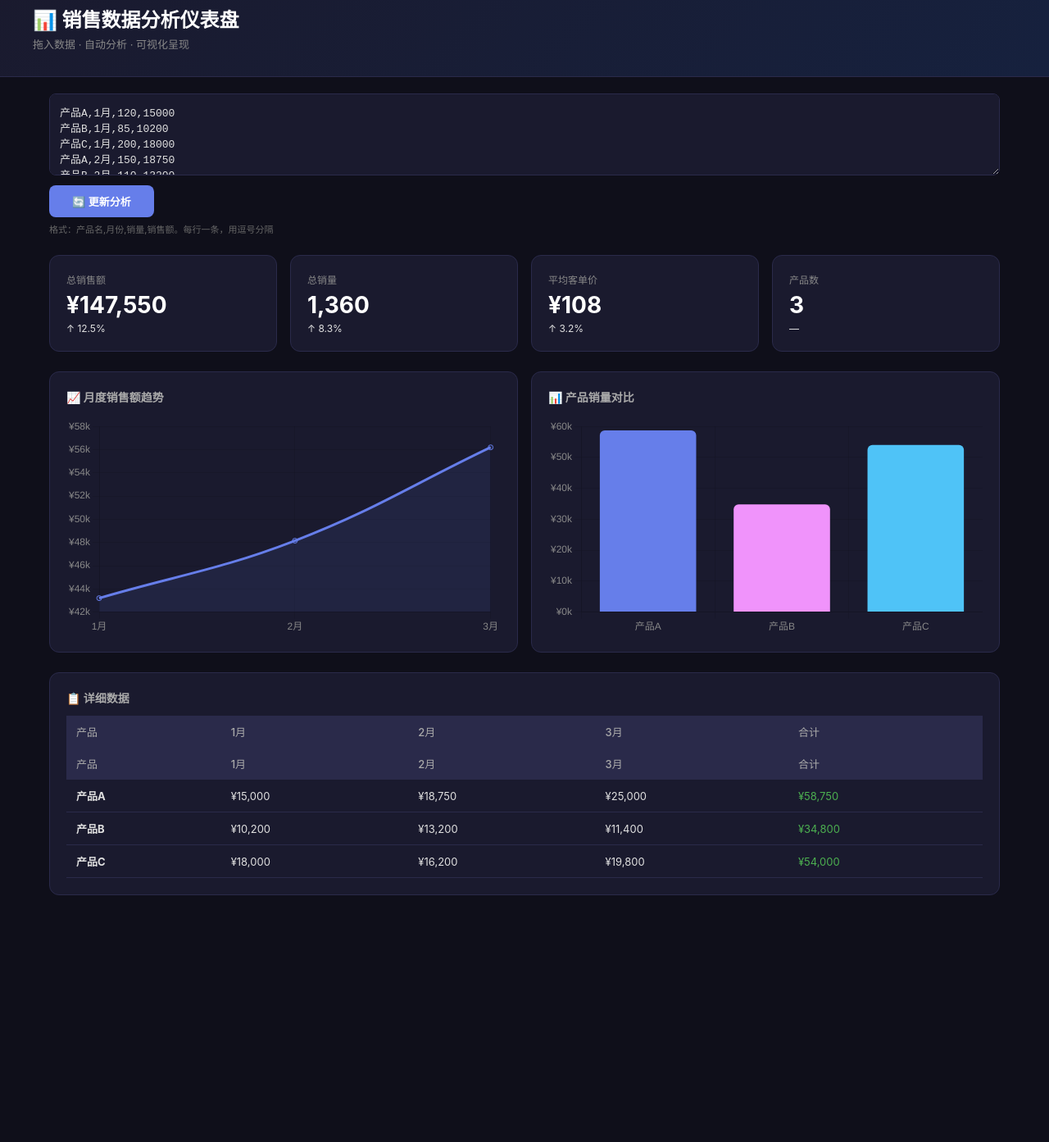
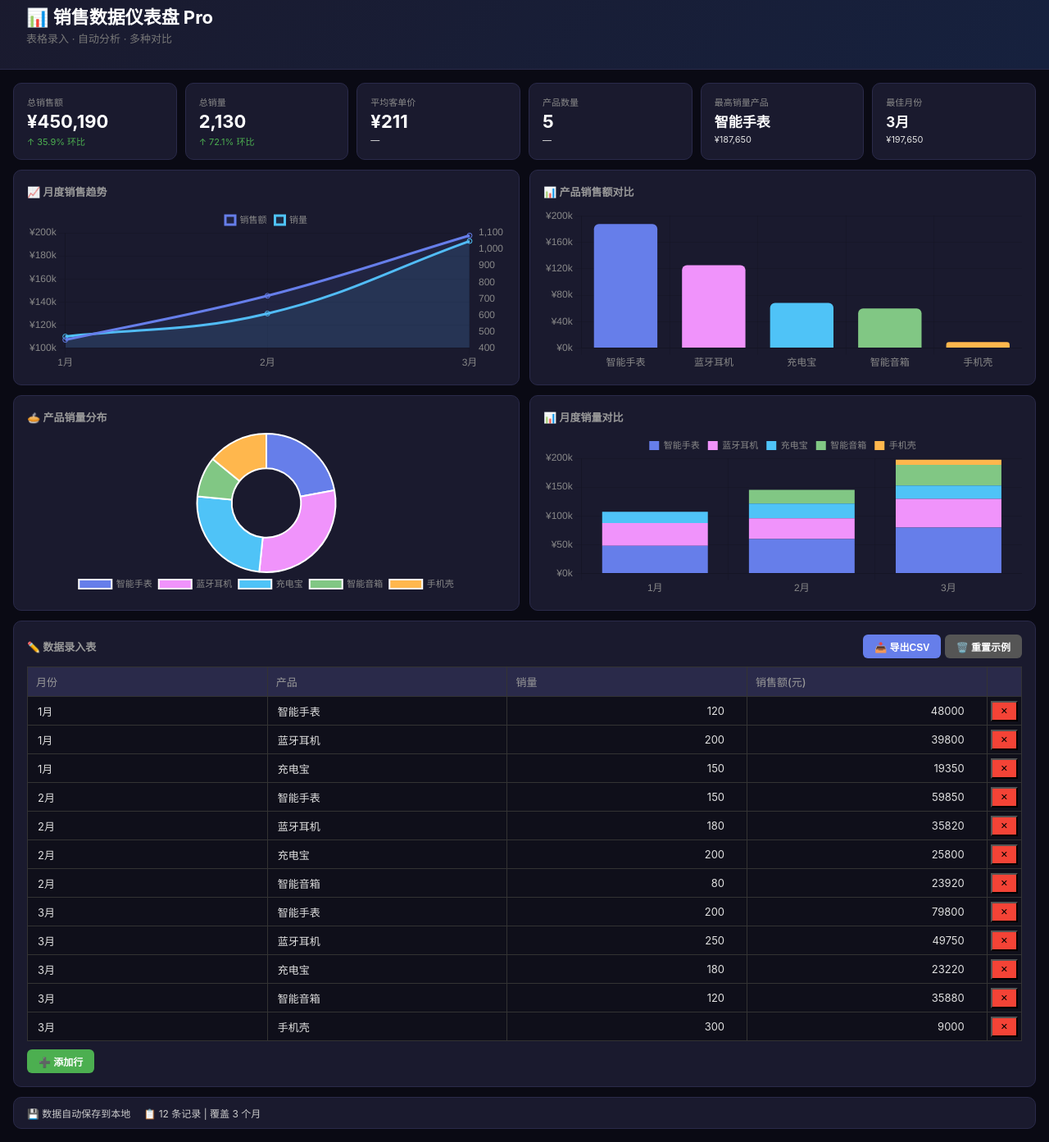
Before and after one commit to zackh119/ai-content-tools, a website: page tools/sales_dashboard.html in a window 1280 px wide. Shown: the part 25-1418 px from the top of the page at 82% size. Before the commit the page ends 1161 px from the top, so only its background shows below. Drawn offline with nearby package versions, Linux system fonts and the light colour scheme.

Commit message:
更新: 销售仪表盘Pro(表格录入+6KPI+4图表)

```diff
--- a/tools/sales_dashboard.html
+++ b/tools/sales_dashboard.html
@@ -1,186 +1,255 @@
 <!DOCTYPE html>
-<html lang="zh-CN">
-<head>
-<meta charset="UTF-8">
-<meta name="viewport" content="width=device-width, initial-scale=1.0">
-<title>销售数据可视化仪表盘</title>
+<html lang="zh-CN"><head><meta charset="UTF-8"><meta name="viewport" content="width=device-width,initial-scale=1.0"><title>销售数据仪表盘 Pro</title>
 <script src="https://cdn.jsdelivr.net/npm/chart.js@4.4.0/dist/chart.umd.min.js"></script>
 <style>
 *{margin:0;padding:0;box-sizing:border-box}
-body{font-family:-apple-system,BlinkMacSystemFont,"Segoe UI","PingFang SC","Microsoft YaHei",sans-serif;background:#0f0f1a;color:#e0e0e0;min-height:100vh}
-.header{background:linear-gradient(135deg,#1a1a2e,#16213e);padding:30px 40px;border-bottom:1px solid #2a2a4a}
-.header h1{font-size:24px;color:#fff}
-.header p{font-size:13px;color:#888;margin-top:4px}
-.container{max-width:1200px;margin:0 auto;padding:20px}
+body{font-family:-apple-system,BlinkMacSystemFont,"Segoe UI","PingFang SC","Microsoft YaHei",sans-serif;background:#0a0a14;color:#e0e0e0}
+.header{background:linear-gradient(135deg,#1a1a2e,#16213e);padding:28px 32px;border-bottom:1px solid #2a2a4a}
+.header h1{font-size:22px;color:#fff}.header p{font-size:13px;color:#777;margin-top:2px}
+.container{max-width:1300px;margin:0 auto;padding:16px;display:grid;grid-template-columns:1fr 1fr;gap:12px}
 
-.kpi-row{display:grid;grid-template-columns:repeat(4,1fr);gap:16px;margin-bottom:24px}
-.kpi-card{background:#1a1a2e;border-radius:12px;padding:20px;border:1px solid #2a2a4a}
-.kpi-card .label{font-size:12px;color:#888;margin-bottom:6px}
-.kpi-card .value{font-size:28px;font-weight:700;color:#fff}
-.kpi-card .change{font-size:12px;margin-top:4px}
-.kpi-card.up .change{color:#4caf50}
-.kpi-card.down .change{color:#f44336}
+/* KPI row spans full width */
+.kpi-row{grid-column:1/-1;display:grid;grid-template-columns:repeat(6,1fr);gap:10px}
+.kpi{background:#1a1a2e;border-radius:10px;padding:14px 16px;border:1px solid #2a2a4a}
+.kpi .l{font-size:11px;color:#888;margin-bottom:3px}
+.kpi .v{font-size:22px;font-weight:700;color:#fff}
+.kpi .s{font-size:11px;margin-top:3px}
+.kpi .s.up{color:#4caf50}.kpi .s.down{color:#f44336}
 
-.chart-row{display:grid;grid-template-columns:1fr 1fr;gap:16px;margin-bottom:24px}
-.chart-card{background:#1a1a2e;border-radius:12px;padding:20px;border:1px solid #2a2a4a}
-.chart-card h3{font-size:14px;color:#aaa;margin-bottom:16px}
-.chart-card canvas{width:100%!important;max-height:280px}
+/* Chart cards */
+.card{background:#1a1a2e;border-radius:10px;padding:16px;border:1px solid #2a2a4a}
+.card.half{grid-column:span 1}
+.card h3{font-size:13px;color:#999;margin-bottom:10px;font-weight:600}
+.card canvas{width:100%!important;max-height:200px!important}
+.card.full{grid-column:1/-1}
 
-.table-card{background:#1a1a2e;border-radius:12px;padding:20px;border:1px solid #2a2a4a;margin-bottom:24px}
-.table-card h3{font-size:14px;color:#aaa;margin-bottom:12px}
+/* Data table section */
+.table-section{grid-column:1/-1;background:#1a1a2e;border-radius:10px;padding:16px;border:1px solid #2a2a4a}
+.table-header{display:flex;justify-content:space-between;align-items:center;margin-bottom:10px}
+.table-header h3{font-size:13px;color:#999}
+.table-header .btn,.toolbar .btn{padding:6px 14px;border:none;border-radius:6px;font-size:12px;cursor:pointer;font-weight:600;color:#fff}
+.btn-add{background:#4caf50}.btn-add:hover{background:#43a047}
+.btn-del{background:#f44336;padding:4px 10px!important;font-size:11px!important}
+.btn-clear{background:#555}.btn-clear:hover{background:#666}
+.btn-export{background:#667eea}.btn-export:hover{background:#5a6fd6}
+
+.table-wrap{overflow-x:auto}
 table{width:100%;border-collapse:collapse;font-size:13px}
-th{text-align:left;padding:10px 12px;background:#2a2a4a;color:#aaa;font-weight:500}
-td{padding:10px 12px;border-bottom:1px solid #2a2a4a}
-tr:hover td{background:#1f1f35}
-.positive{color:#4caf50}
-.negative{color:#f44336}
+th{padding:8px 10px;background:#2a2a4a;color:#999;font-weight:500;text-align:left;white-space:nowrap;border:1px solid #333}
+td{padding:4px;border:1px solid #333;background:#0f0f1a}
+td input{width:100%;padding:5px 8px;border:none;background:transparent;color:#e0e0e0;font-size:13px;font-family:inherit}
+td input:focus{outline:none;background:#1a1a2e;border-radius:4px}
+tr:hover td{background:#151529}
 
-.data-input{margin-bottom:24px}
-.data-input textarea{width:100%;padding:12px;background:#1a1a2e;border:1px solid #2a2a4a;border-radius:8px;color:#e0e0e0;font-size:13px;font-family:monospace;resize:vertical;min-height:100px}
-.data-input textarea:focus{outline:none;border-color:#667eea}
-.data-input .btn{background:#667eea;color:#fff;border:none;padding:10px 28px;border-radius:8px;font-size:13px;cursor:pointer;margin-top:8px;font-weight:600}
-.data-input .btn:hover{background:#5a6fd6}
-.data-input .hint{font-size:11px;color:#666;margin-top:6px}
+.toolbar{display:flex;gap:6px;margin-top:10px;flex-wrap:wrap}
 
-.export-bar{display:flex;gap:8px;margin-bottom:16px}
-.export-bar .btn{background:#2a2a4a;color:#e0e0e0;border:1px solid #3a3a5a;padding:8px 20px;border-radius:8px;font-size:13px;cursor:pointer}
-.export-bar .btn:hover{background:#3a3a5a}
+.status-bar{grid-column:1/-1;display:flex;gap:16px;padding:10px 16px;background:#1a1a2e;border-radius:10px;border:1px solid #2a2a4a;font-size:12px;color:#888;flex-wrap:wrap}
+.status-bar span{color:#ccc}
 
-@media(max-width:768px){.kpi-row,.chart-row{grid-template-columns:1fr}.header{padding:20px}}
+@media(max-width:900px){.container{grid-template-columns:1fr}.kpi-row{grid-template-columns:repeat(3,1fr)}}
+@media(max-width:600px){.kpi-row{grid-template-columns:repeat(2,1fr)}.header{padding:16px}}
 </style>
-</head>
-<body>
+</head><body>
 
 <div class="header">
-  <h1>📊 销售数据分析仪表盘</h1>
-  <p>拖入数据 · 自动分析 · 可视化呈现</p>
+  <h1>📊 销售数据仪表盘 Pro</h1>
+  <p>表格录入 · 自动分析 · 多种对比</p>
 </div>
 
 <div class="container">
-  <div class="data-input">
-    <textarea id="dataInput" rows="4">产品A,1月,120,15000
-产品B,1月,85,10200
-产品C,1月,200,18000
-产品A,2月,150,18750
-产品B,2月,110,13200
-产品C,2月,180,16200
-产品A,3月,200,25000
-产品B,3月,95,11400
-产品C,3月,220,19800</textarea>
-    <button class="btn" onclick="updateDashboard()">🔄 更新分析</button>
-    <div class="hint">格式：产品名,月份,销量,销售额。每行一条，用逗号分隔</div>
+
+<!-- KPI -->
+<div class="kpi-row" id="kpiRow">
+  <div class="kpi"><div class="l">总销售额</div><div class="v" id="kpiRevenue">—</div><div class="s" id="kpiRevChange"></div></div>
+  <div class="kpi"><div class="l">总销量</div><div class="v" id="kpiQty">—</div><div class="s" id="kpiQtyChange"></div></div>
+  <div class="kpi"><div class="l">平均客单价</div><div class="v" id="kpiAvg">—</div><div class="s">—</div></div>
+  <div class="kpi"><div class="l">产品数量</div><div class="v" id="kpiProducts">—</div><div class="s">—</div></div>
+  <div class="kpi"><div class="l">最高销量产品</div><div class="v" id="kpiTop" style="font-size:17px">—</div><div class="s" id="kpiTopVal"></div></div>
+  <div class="kpi"><div class="l">最佳月份</div><div class="v" id="kpiBestMonth" style="font-size:17px">—</div><div class="s" id="kpiBestVal"></div></div>
+</div>
+
+<!-- Charts -->
+<div class="card half"><h3>📈 月度销售趋势</h3><canvas id="trendChart"></canvas></div>
+<div class="card half"><h3>📊 产品销售额对比</h3><canvas id="barChart"></canvas></div>
+<div class="card half"><h3>🥧 产品销量分布</h3><canvas id="pieChart"></canvas></div>
+<div class="card half"><h3>📊 月度销量对比</h3><canvas id="stackChart"></canvas></div>
+
+<!-- Data table -->
+<div class="table-section">
+  <div class="table-header">
+    <h3>✏️ 数据录入表</h3>
+    <div>
+      <button class="btn btn-export" onclick="exportCSV()">📥 导出CSV</button>
+      <button class="btn btn-clear" onclick="if(confirm('确定清除所有数据？'))initSample()">🗑️ 重置示例</button>
+    </div>
   </div>
-
-  <div class="kpi-row" id="kpiRow">
-    <div class="kpi-card"><div class="label">总销售额</div><div class="value" id="totalRevenue">0</div><div class="change">↑ 12.5%</div></div>
-    <div class="kpi-card"><div class="label">总销量</div><div class="value" id="totalSales">0</div><div class="change">↑ 8.3%</div></div>
-    <div class="kpi-card"><div class="label">平均客单价</div><div class="value" id="avgPrice">0</div><div class="change">↑ 3.2%</div></div>
-    <div class="kpi-card"><div class="label">产品数</div><div class="value" id="productCount">0</div><div class="change">—</div></div>
+  <div class="table-wrap">
+    <table><thead><tr>
+      <th>月份</th><th>产品</th><th>销量</th><th>销售额(元)</th><th style="width:40px"></th>
+    </tr></thead><tbody id="tableBody"></tbody></table>
   </div>
-
-  <div class="chart-row">
-    <div class="chart-card"><h3>📈 月度销售额趋势</h3><canvas id="trendChart"></canvas></div>
-    <div class="chart-card"><h3>📊 产品销量对比</h3><canvas id="barChart"></canvas></div>
-  </div>
-
-  <div class="table-card">
-    <h3>📋 详细数据</h3>
-    <table><thead id="tableHead"></thead><tbody id="tableBody"></tbody></table>
+  <div class="toolbar">
+    <button class="btn btn-add" onclick="addRow()">➕ 添加行</button>
   </div>
 </div>
 
+<!-- Status -->
+<div class="status-bar" id="statusBar">
+  <span>💾 数据自动保存到本地</span>
+  <span id="rowCount"></span>
+</div>
+
+</div>
+
 <script>
-let chart1 = null, chart2 = null;
+let chart1,chart2,chart3,chart4;
+let data = [];
 
-function parseData(text) {
-  const lines = text.trim().split('\n').filter(l => l.trim());
-  const parsed = { products: [], months: [], rows: [] };
-  const seen = {};
-
-  lines.forEach(line => {
-    const parts = line.split(',').map(s => s.trim());
-    if (parts.length < 3) return;
-    const [product, month, qty, revenue] = parts;
-    const q = parseInt(qty) || 0;
-    const r = parseFloat(revenue) || 0;
-    if (!seen[product]) { seen[product] = true; parsed.products.push(product); }
-    if (!seen['m_' + month]) { seen['m_' + month] = true; parsed.months.push(month); }
-    parsed.rows.push({ product, month, qty: q, revenue: r });
-  });
-  return parsed;
+function initSample() {
+  data = [
+    {month:'1月',product:'智能手表',qty:120,rev:48000},
+    {month:'1月',product:'蓝牙耳机',qty:200,rev:39800},
+    {month:'1月',product:'充电宝',qty:150,rev:19350},
+    {month:'2月',product:'智能手表',qty:150,rev:59850},
+    {month:'2月',product:'蓝牙耳机',qty:180,rev:35820},
+    {month:'2月',product:'充电宝',qty:200,rev:25800},
+    {month:'2月',product:'智能音箱',qty:80,rev:23920},
+    {month:'3月',product:'智能手表',qty:200,rev:79800},
+    {month:'3月',product:'蓝牙耳机',qty:250,rev:49750},
+    {month:'3月',product:'充电宝',qty:180,rev:23220},
+    {month:'3月',product:'智能音箱',qty:120,rev:35880},
+    {month:'3月',product:'手机壳',qty:300,rev:9000},
+  ];
+  save(); render();
 }
 
-function updateDashboard() {
-  const raw = document.getElementById('dataInput').value;
-  const data = parseData(raw);
-  if (data.rows.length === 0) return;
+function load() {
+  const raw = localStorage.getItem('sales_pro_data');
+  if (raw) { data = JSON.parse(raw); render(); }
+  else initSample();
+}
+function save() { localStorage.setItem('sales_pro_data', JSON.stringify(data)); }
 
-  // KPIs
-  const totalRev = data.rows.reduce((s, r) => s + r.revenue, 0);
-  const totalQty = data.rows.reduce((s, r) => s + r.qty, 0);
-  const avgPrice = totalQty > 0 ? (totalRev / totalQty).toFixed(0) : 0;
-  document.getElementById('totalRevenue').textContent = '¥' + totalRev.toLocaleString();
-  document.getElementById('totalSales').textContent = totalQty.toLocaleString();
-  document.getElementById('avgPrice').textContent = '¥' + avgPrice;
-  document.getElementById('productCount').textContent = data.products.length;
-
-  // Table
-  const allMonths = [...new Set(data.rows.map(r => r.month))];
-  let tableHTML = '<tr><th>产品</th>';
-  allMonths.forEach(m => { tableHTML += '<th>' + m + '</th>'; });
-  tableHTML += '<th>合计</th></tr>';
-
-  data.products.forEach(p => {
-    const pRows = data.rows.filter(r => r.product === p);
-    const total = pRows.reduce((s, r) => s + r.revenue, 0);
-    tableHTML += '<tr><td><strong>' + p + '</strong></td>';
-    allMonths.forEach(m => {
-      const r = pRows.find(r => r.month === m);
-      tableHTML += '<td>' + (r ? '¥' + r.revenue.toLocaleString() : '-') + '</td>';
-    });
-    tableHTML += '<td class="positive">¥' + total.toLocaleString() + '</td></tr>';
-  });
-  document.getElementById('tableHead').innerHTML = '<tr><th>产品</th>' + allMonths.map(m => '<th>' + m + '</th>').join('') + '<th>合计</th></tr>';
-  document.getElementById('tableBody').innerHTML = tableHTML;
-
-  // Trend chart (monthly revenue)
-  const months = [...new Set(data.rows.map(r => r.month))];
-  const monthlyRev = months.map(m => data.rows.filter(r => r.month === m).reduce((s, r) => s + r.revenue, 0));
-
-  if (chart1) chart1.destroy();
-  chart1 = new Chart(document.getElementById('trendChart'), {
-    type: 'line', data: {
-      labels: months,
-      datasets: [{ label: '销售额', data: monthlyRev, borderColor: '#667eea', backgroundColor: 'rgba(102,126,234,.1)', fill: true, tension: .4 }]
-    },
-    options: { responsive: true, maintainAspectRatio: true, plugins: { legend: { display: false } },
-      scales: { x: { ticks: { color: '#888' } }, y: { ticks: { color: '#888', callback: v => '¥' + v/1000 + 'k' } } } }
-  });
-
-  // Bar chart (product comparison)
-  const prodTotals = data.products.map(p => data.rows.filter(r => r.product === p).reduce((s, r) => s + r.revenue, 0));
-  const colors = ['#667eea', '#f093fb', '#4fc3f7', '#81c784', '#ffb74d', '#e57373'];
-
-  if (chart2) chart2.destroy();
-  chart2 = new Chart(document.getElementById('barChart'), {
-    type: 'bar', data: {
-      labels: data.products,
-      datasets: [{ label: '总销售额', data: prodTotals, backgroundColor: colors.slice(0, data.products.length), borderRadius: 6 }]
-    },
-    options: { responsive: true, maintainAspectRatio: true, plugins: { legend: { display: false } },
-      scales: { x: { ticks: { color: '#888' } }, y: { ticks: { color: '#888', callback: v => '¥' + v/1000 + 'k' } } } }
-  });
+function addRow(month,product,qty,rev) {
+  data.push({month:month||'',product:product||'',qty:qty||0,rev:rev||0});
+  save(); render();
+  // Scroll to bottom
+  setTimeout(()=>{const tb=document.getElementById('tableBody');if(tb.lastChild)tb.lastChild.scrollIntoView({behavior:'smooth'})},100);
 }
 
-function exportChart() {
-  const c = document.getElementById('trendChart');
+function deleteRow(idx) {
+  data.splice(idx,1); save(); render();
+}
+
+function render() {
+  const tb = document.getElementById('tableBody');
+  tb.innerHTML = data.map((d,i)=>`<tr>
+    <td><input value="${escAttr(d.month)}" onchange="updateField(${i},'month',this.value)" placeholder="1月"></td>
+    <td><input value="${escAttr(d.product)}" onchange="updateField(${i},'product',this.value)" placeholder="产品名"></td>
+    <td><input type="number" value="${d.qty||''}" onchange="updateField(${i},'qty',parseInt(this.value)||0)" placeholder="0" style="text-align:right"></td>
+    <td><input type="number" value="${d.rev||''}" onchange="updateField(${i},'rev',parseFloat(this.value)||0)" placeholder="0" style="text-align:right"></td>
+    <td><button class="btn btn-del" onclick="deleteRow(${i})">✕</button></td>
+  </tr>`).join('');
+
+  calcStats();
+  document.getElementById('rowCount').textContent = `📋 ${data.length} 条记录 | 覆盖 ${[...new Set(data.map(d=>d.month))].length} 个月`;
+}
+
+function updateField(idx,field,val) {
+  data[idx][field] = val; save(); calcStats();
+}
+
+function escAttr(t){return (t||'').replace(/</g,'&lt;').replace(/>/g,'&gt;').replace(/"/g,'&quot;')}
+
+function calcStats() {
+  const months = [...new Set(data.map(d=>d.month))].sort();
+  const products = [...new Set(data.map(d=>d.product))].filter(Boolean);
+  const totalRev = data.reduce((s,d)=>s+d.rev,0);
+  const totalQty = data.reduce((s,d)=>s+d.qty,0);
+  const avgPrice = totalQty > 0 ? totalRev/totalQty : 0;
+
+  // Month-over-month
+  let prevRev = 0, currRev = 0, prevQty = 0, currQty = 0;
+  if (months.length >= 2) {
+    const last = months[months.length-1];
+    const prev = months[months.length-2];
+    currRev = data.filter(d=>d.month===last).reduce((s,d)=>s+d.rev,0);
+    prevRev = data.filter(d=>d.month===prev).reduce((s,d)=>s+d.rev,0);
+    currQty = data.filter(d=>d.month===last).reduce((s,d)=>s+d.qty,0);
+    prevQty = data.filter(d=>d.month===prev).reduce((s,d)=>s+d.qty,0);
+  }
+
+  const revChange = prevRev > 0 ? ((currRev-prevRev)/prevRev*100).toFixed(1) : 0;
+  const qtyChange = prevQty > 0 ? ((currQty-prevQty)/prevQty*100).toFixed(1) : 0;
+
+  document.getElementById('kpiRevenue').textContent = '¥' + totalRev.toLocaleString();
+  document.getElementById('kpiQty').textContent = totalQty.toLocaleString();
+  document.getElementById('kpiAvg').textContent = '¥' + avgPrice.toFixed(0);
+  document.getElementById('kpiProducts').textContent = products.length;
+
+  document.getElementById('kpiRevChange').textContent = (revChange>0?'↑ ':'↓ ')+Math.abs(revChange)+'% 环比';
+  document.getElementById('kpiRevChange').className = 's ' + (revChange>=0?'up':'down');
+  document.getElementById('kpiQtyChange').textContent = (qtyChange>0?'↑ ':'↓ ')+Math.abs(qtyChange)+'% 环比';
+  document.getElementById('kpiQtyChange').className = 's ' + (qtyChange>=0?'up':'down');
+
+  // Top product
+  const prodRev = {};
+  data.forEach(d=>{if(d.product){prodRev[d.product]=(prodRev[d.product]||0)+d.rev;}});
+  const sorted = Object.entries(prodRev).sort((a,b)=>b[1]-a[1]);
+  if (sorted.length) {
+    document.getElementById('kpiTop').textContent = sorted[0][0];
+    document.getElementById('kpiTopVal').textContent = '¥' + sorted[0][1].toLocaleString();
+  }
+
+  // Best month
+  const monRev = {};
+  data.forEach(d=>{if(d.month){monRev[d.month]=(monRev[d.month]||0)+d.rev;}});
+  const monSorted = Object.entries(monRev).sort((a,b)=>b[1]-a[1]);
+  if (monSorted.length) {
+    document.getElementById('kpiBestMonth').textContent = monSorted[0][0];
+    document.getElementById('kpiBestVal').textContent = '¥' + monSorted[0][1].toLocaleString();
+  }
+
+  // Trend chart
+  const monRevs = months.map(m=>data.filter(d=>d.month===m).reduce((s,d)=>s+d.rev,0));
+  const monQtys = months.map(m=>data.filter(d=>d.month===m).reduce((s,d)=>s+d.qty,0));
+  destroyCharts();
+  if (months.length) {
+    chart1 = new Chart(document.getElementById('trendChart'),{type:'line',data:{labels:months,datasets:[
+      {label:'销售额',data:monRevs,borderColor:'#667eea',backgroundColor:'rgba(102,126,234,.1)',fill:true,tension:.4,yAxisID:'y'},
+      {label:'销量',data:monQtys,borderColor:'#4fc3f7',backgroundColor:'rgba(79,195,247,.1)',fill:true,tension:.4,yAxisID:'y1'}
+    ]},options:{responsive:true,maintainAspectRatio:true,plugins:{legend:{labels:{color:'#888',boxWidth:12,font:{size:11}}}},scales:{x:{ticks:{color:'#888'}},y:{ticks:{color:'#888',callback:v=>'¥'+(v/1000|0)+'k'},position:'left'},y1:{ticks:{color:'#888'},position:'right',grid:{display:false}}}}});
+
+    // Bar chart
+    const prodTotalRev = products.map(p=>data.filter(d=>d.product===p).reduce((s,d)=>s+d.rev,0));
+    const colors = ['#667eea','#f093fb','#4fc3f7','#81c784','#ffb74d','#e57373','#ba68c8','#4db6ac'];
+    chart2 = new Chart(document.getElementById('barChart'),{type:'bar',data:{labels:products,datasets:[{
+      label:'总销售额',data:prodTotalRev,backgroundColor:colors.slice(0,products.length),borderRadius:6
+    }]},options:{responsive:true,plugins:{legend:{display:false}},scales:{x:{ticks:{color:'#888'}},y:{ticks:{color:'#888',callback:v=>'¥'+(v/1000|0)+'k'}}}}});
+
+    // Pie chart
+    const prodTotalQty = products.map(p=>data.filter(d=>d.product===p).reduce((s,d)=>s+d.qty,0));
+    chart3 = new Chart(document.getElementById('pieChart'),{type:'doughnut',data:{labels:products,datasets:[{data:prodTotalQty,backgroundColor:colors}]},options:{responsive:true,plugins:{legend:{position:'bottom',labels:{color:'#888',padding:8,font:{size:11}}}}}});
+
+    // Stacked bar
+    chart4 = new Chart(document.getElementById('stackChart'),{type:'bar',data:{labels:months,datasets:products.map((p,i)=>({label:p,data:months.map(m=>data.filter(d=>d.month===m&&d.product===p).reduce((s,d)=>s+d.rev,0)),backgroundColor:colors[i%colors.length]}))},options:{responsive:true,plugins:{legend:{labels:{color:'#888',boxWidth:12,font:{size:11}}}},scales:{x:{stacked:true,ticks:{color:'#888'}},y:{stacked:true,ticks:{color:'#888',callback:v=>'¥'+(v/1000|0)+'k'}}}}});
+  }
+}
+
+function destroyCharts(){
+  [chart1,chart2,chart3,chart4].forEach(c=>{if(c)c.destroy();chart1=chart2=chart3=chart4=null;});
+}
+
+function exportCSV() {
+  let csv = '月份,产品,销量,销售额\n';
+  data.forEach(d=>{csv+=`${d.month},${d.product},${d.qty},${d.rev}\n`;});
+  const blob = new Blob(['\ufeff'+csv],{type:'text/csv;charset=utf-8;'});
   const link = document.createElement('a');
-  link.download = '销售趋势图.png';
-  link.href = c.toDataURL('image/png');
+  link.href = URL.createObjectURL(blob);
+  link.download = '销售数据.csv';
   link.click();
 }
 
-updateDashboard();
+load();
 </script>
-</body>
-</html>
+</body></html>
```
